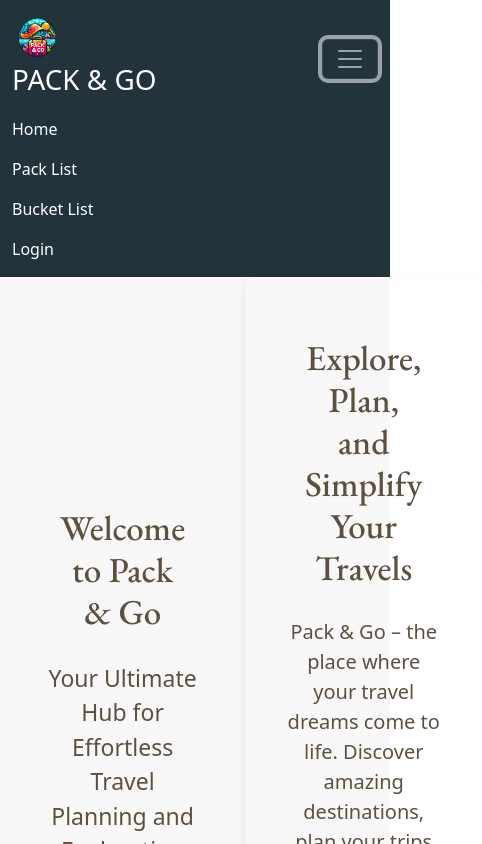
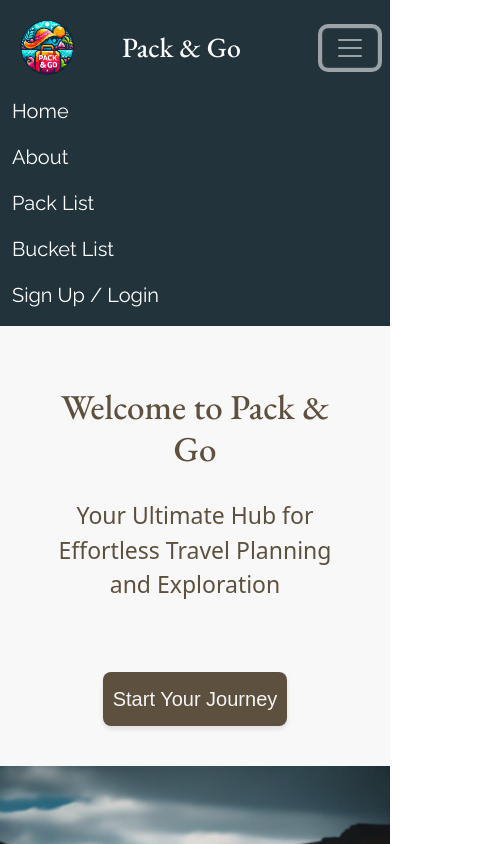
Before and after one commit to movi1/TravelBucketList, a React (Create React App) app: page / in a window 390 px wide. Both pictures are taken after a click on the button 350 px from the left and 58 px from the top of the page. Shown: the top 844 px of the page, 482 px wide, since content can reach past the window. Built offline with nearby package versions, Linux system fonts and the light colour scheme; a web font is replaced by a local one.

Commit message:
update the navbar and make responsive homepage and nav

```diff
--- a/src/components/header/header.css
+++ b/src/components/header/header.css
@@ -1,18 +1,49 @@
-
-.custom-navbar {
-  background-color: #22333b; /* Your desired background color */
-}
 
 /* Add your custom styles */
 .custom-navbar {
-  background-color: #22333b;
+  background-color: #22333B;
   color: white;
+  font-family: "Raleway", sans-serif;
+
 }
 
 .custom-navbar .navbar-nav .nav-link {
   color: white;
+
 }
 
+.navbar-nav .nav-link:hover {
+  color: #C6AC8F;
+}
 .custom-navbar .navbar-toggler-icon {
-   color: white;
+  color: white;
+
+
 }
+
+#basic-navbar-nav {
+  flex-grow: 0;
+  font-size: 20px;
+
+}
+.navbar-brand-wrapper {
+  display: flex;
+  align-items: center;
+  margin-right: auto;
+
+
+}
+.navbar-brand {
+  display: flex;
+  align-items: center;
+
+}
+.navbar-brand img,
+.navbar-brand .title {
+  margin: 0;
+  padding: 0;
+  font-family: "EB Garamond", sans-serif;
+}
+.navbar-brand img {
+margin-right: 40px;
+}
--- a/src/components/header/header.js
+++ b/src/components/header/header.js
@@ -3,26 +3,30 @@ import { Navbar, Container, Nav } from 'react-bootstrap';
 import './header.css';
 
 export const Header = () => {
+
     return (
-    <Navbar className="custom-navbar" expand="lg"  variant="dark">
+      <Navbar className="custom-navbar" expand="lg" variant="dark">
         <Container>
-        <Navbar.Brand href="/">
-          <img
-            src="./images/logo1.svg"
-            alt="logo"
-            style={{ height: '50px' }}
-          />
-          <h1 className="title">PACK & GO</h1>
-        </Navbar.Brand>
+        <Nav className="align-items-center">
+    <div className="navbar-brand-wrapper">
+      <div className="navbar-brand">
+        <img src="./images/logo1.svg" height="70" alt="Logo"/>
+
+        <div>
+          <h1 className="title">Pack & Go</h1>
+        </div>
+      </div>
+    </div>
+  </Nav>
 
           <Navbar.Toggle aria-controls="basic-navbar-nav" />
-
           <Navbar.Collapse id="basic-navbar-nav">
             <Nav className="me-auto">
               <Nav.Link href="/">Home</Nav.Link>
+              <Nav.Link href="/about">About</Nav.Link>
               <Nav.Link href="/pack-list">Pack List</Nav.Link>
               <Nav.Link href="/bucket-list">Bucket List</Nav.Link>
-            <Nav.Link href="/login">Login</Nav.Link>
+              <Nav.Link href="/signup-login">Sign Up / Login</Nav.Link>
             </Nav>
           </Navbar.Collapse>
         </Container>
--- a/src/components/home/home.css
+++ b/src/components/home/home.css
@@ -1,9 +1,28 @@
 .containers {
   display: flex;
-  flex-direction: row;
-  min-height: 70vh;
+  flex-direction: column;
+  min-height: 75vh;
   justify-content: space-between;
   background-color: #f8f8f8;
+}
+
+.row-title,
+.row-image,
+.row-team {
+  width: 100%;
+  box-sizing: border-box;
+}
+
+@media (min-width: 768px) {
+  .containers {
+    flex-direction: row;
+  }
+
+  .row-title,
+  .row-image,
+  .row-team {
+    width: 30%; /* Adjust the width based on your design */
+  }
 }
 
 .row-title {
@@ -33,6 +52,9 @@
   flex-direction: column;
   justify-content: center; /* Center the content vertically */
 }
+
+/* Add additional styles as needed */
+
 
 .team-heading {
   font-size: 35px;
```
Lines whose indentation alone changed are shown as unchanged.
